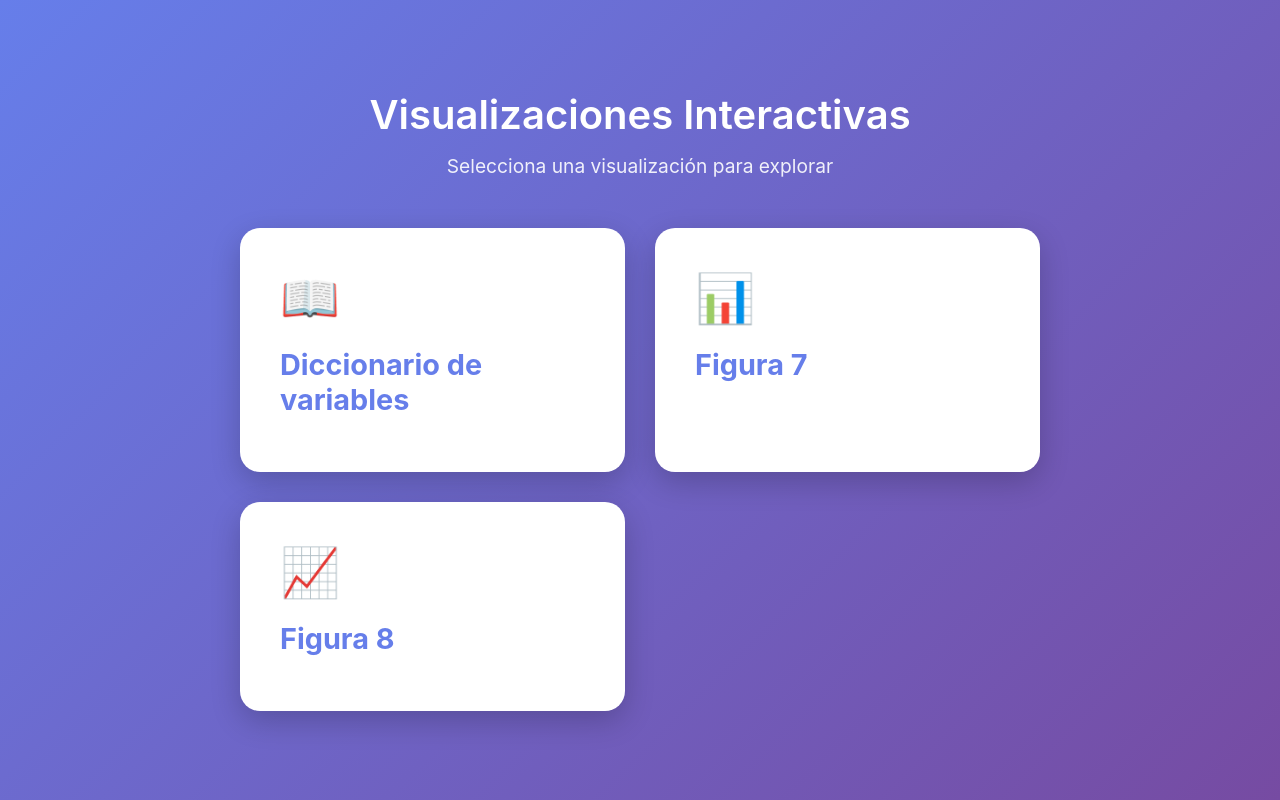
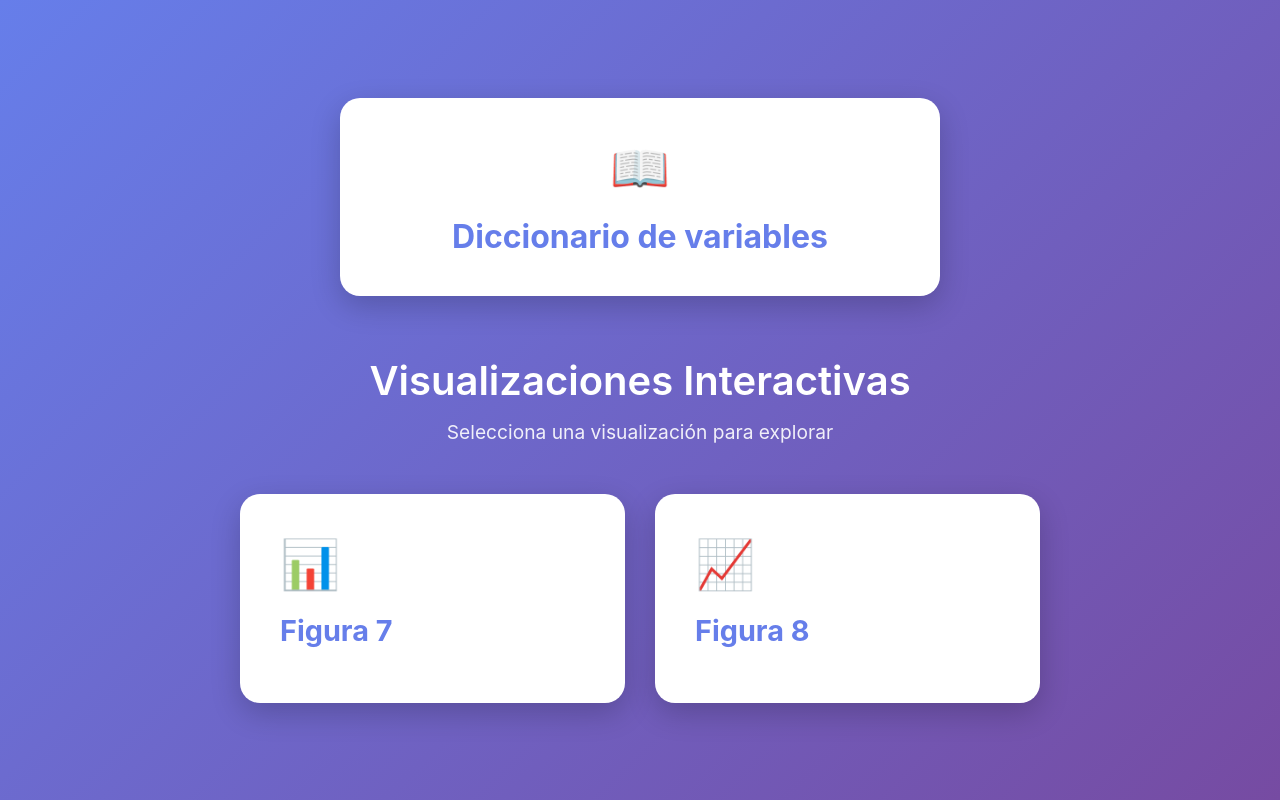
Before and after one commit to oliviacotugnobodini/oliviacotugnobodini.github.io, a plain HTML site: page index.html in a window 1280 px wide. Drawn offline with Linux system fonts and the light colour scheme.

Commit message:
muevo grafico

```diff
--- a/index.html
+++ b/index.html
@@ -82,6 +82,32 @@
             display: block;
         }
 
+        .dictionary-card {
+            background: white;
+            border-radius: 20px;
+            padding: 40px;
+            text-decoration: none;
+            color: #333;
+            transition: transform 0.3s ease, box-shadow 0.3s ease;
+            box-shadow: 0 10px 30px rgba(0, 0, 0, 0.2);
+            display: block;
+            text-align: center;
+            margin-bottom: 60px;
+            max-width: 600px;
+            margin-left: auto;
+            margin-right: auto;
+        }
+
+        .dictionary-card:hover {
+            transform: translateY(-10px);
+            box-shadow: 0 20px 40px rgba(0, 0, 0, 0.3);
+        }
+
+        .dictionary-card h2 {
+            font-size: 2em;
+            color: #667eea;
+        }
+
         @media (max-width: 768px) {
             h1 {
                 font-size: 2em;
@@ -95,17 +121,17 @@
 </head>
 <body>
     <div class="container">
+        <a href="https://placeholder-url.com" class="dictionary-card">
+            <span class="icon">📖</span>
+            <h2>Diccionario de variables</h2>
+        </a>
+
         <div class="header">
             <h1>Visualizaciones Interactivas</h1>
             <p class="subtitle">Selecciona una visualización para explorar</p>
         </div>
 
         <div class="cards">
-            <a href="https://placeholder-url.com" class="card">
-                <span class="icon">📖</span>
-                <h2>Diccionario de variables</h2>
-            </a>
-
             <a href="grafico_interactivo.html" class="card">
                 <span class="icon">📊</span>
                 <h2>Figura 7</h2>
```
